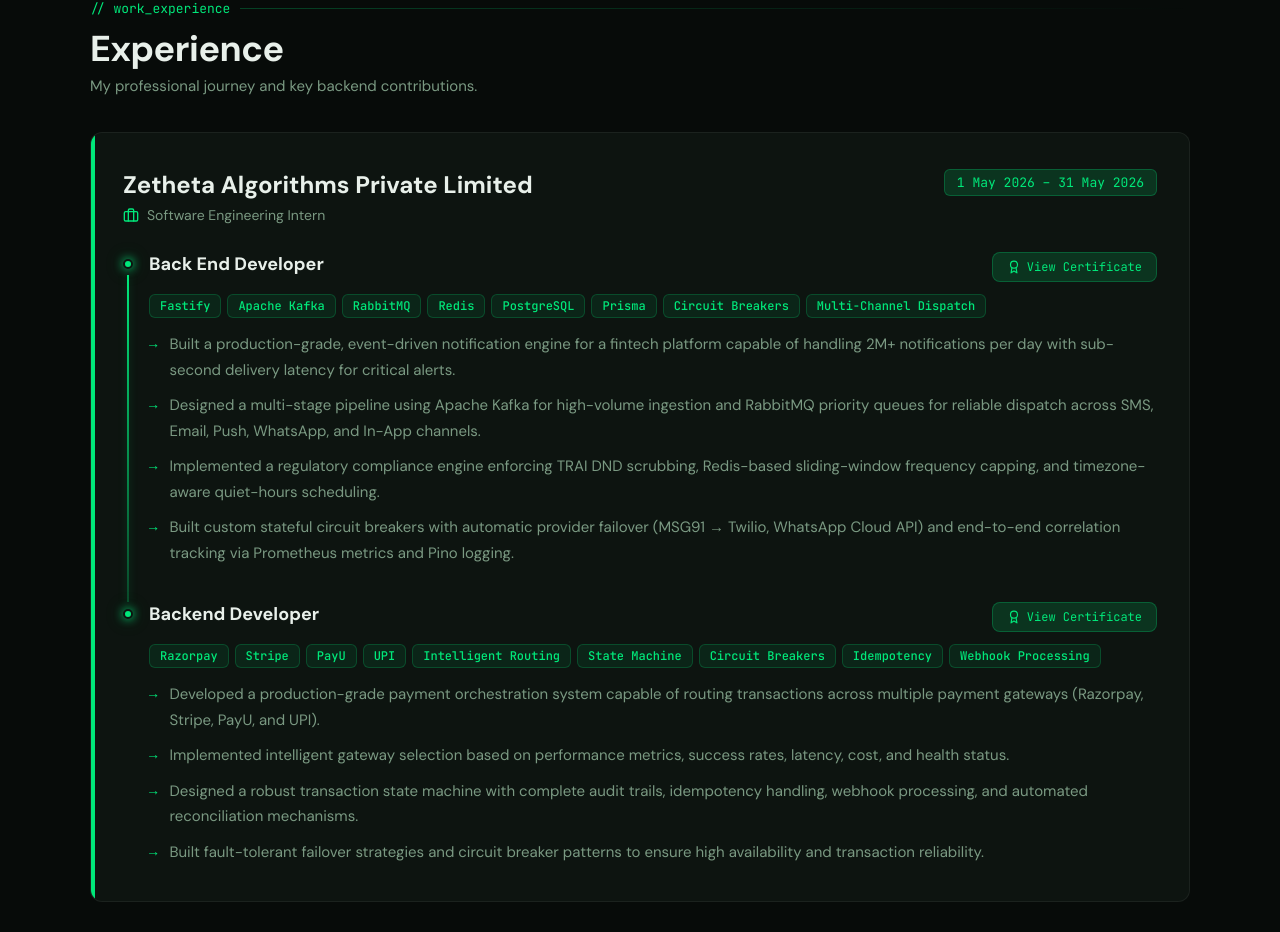
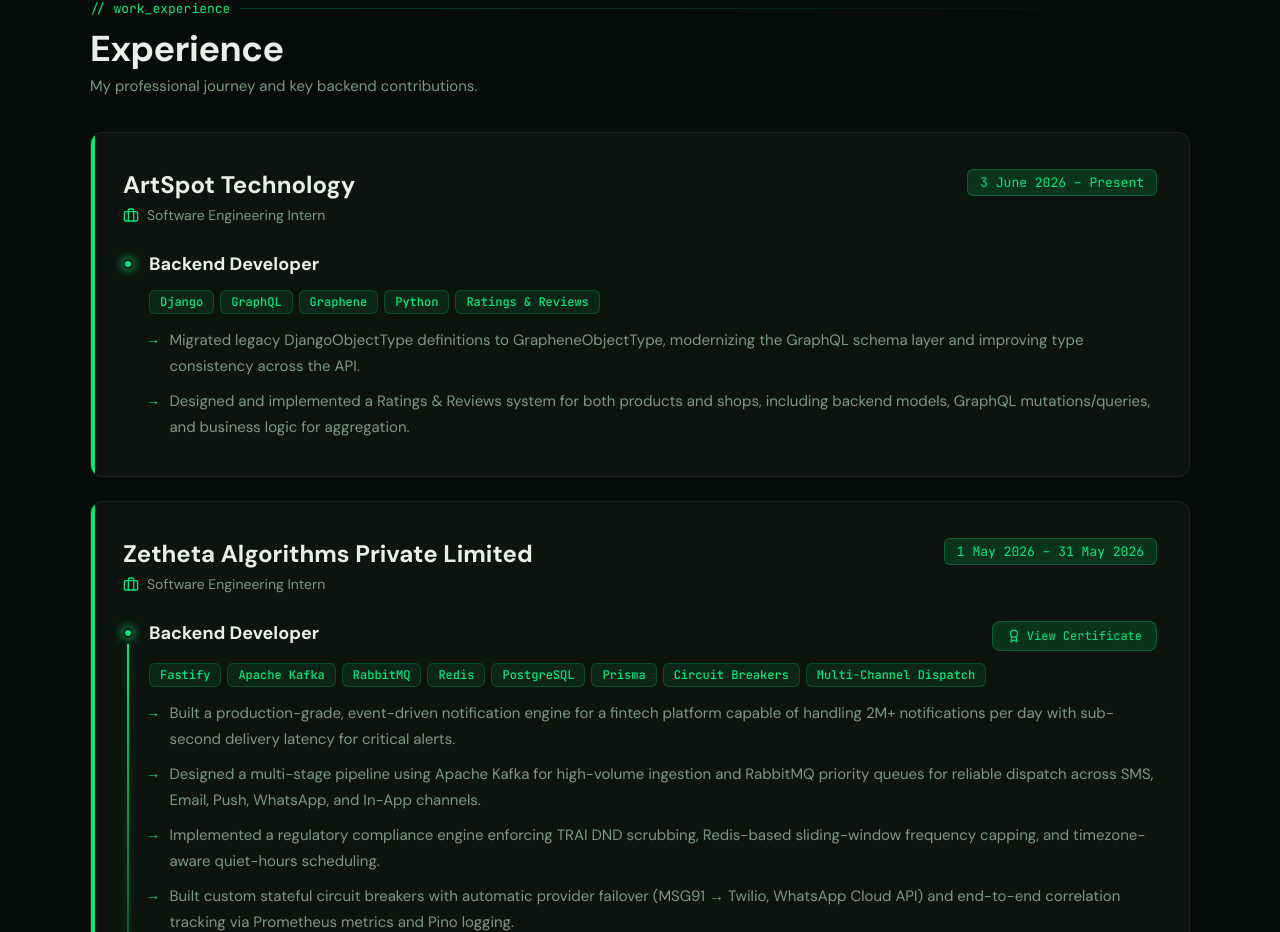
Before and after one commit to Coder-badsara/Portfolio, a Next.js app: page / in a window 1280 px wide. Shown: the part 2532-3464 px from the top of the page. Built offline with nearby package versions, Linux system fonts and the light colour scheme.

Commit message:
added new intern in experience

```diff
--- a/pages/index.jsx
+++ b/pages/index.jsx
@@ -210,7 +210,7 @@ export default function Portfolio() {
   const [isSending, setIsSending] = useState(false);
   const [submitStatus, setSubmitStatus] = useState({ type: "", message: "" });
   const typeTarget = "Backend Developer | Django Specialist";
-  const resumeUrl = "https://drive.google.com/file/d/1XKCz_tWR7FVTZqjOH26112KKEmNOwyBY/view?usp=sharing";
+  const resumeUrl = "https://drive.google.com/file/d/1LhUMO0qCkmrP-TclYQBr5wYLQTwBijN7/view?usp=sharing";
 
   useEffect(() => {
     const handleScroll = () => setScrolled(window.scrollY > 40);
@@ -548,6 +548,96 @@ export default function Portfolio() {
           </p>
 
           <div style={{ display: "flex", flexDirection: "column", gap: 24 }}>
+            {/* ArtSpot Technology Experience */}
+            <div
+              style={{
+                ...style.card,
+                padding: "36px 32px",
+                position: "relative",
+                overflow: "hidden",
+                transition: "all 0.3s ease",
+              }}
+              onMouseEnter={e => {
+                e.currentTarget.style.borderColor = COLORS.accentBorder;
+                e.currentTarget.style.background = COLORS.bgCardHover;
+              }}
+              onMouseLeave={e => {
+                e.currentTarget.style.borderColor = COLORS.border;
+                e.currentTarget.style.background = COLORS.bgCard;
+              }}
+            >
+              {/* Green left accent border strip */}
+              <div style={{ position: "absolute", left: 0, top: 0, bottom: 0, width: 4, background: COLORS.accent }} />
+
+              {/* Company Header */}
+              <div style={{ marginBottom: 28, display: "flex", justifyContent: "space-between", alignItems: "flex-start", flexWrap: "wrap", gap: 16 }}>
+                <div>
+                  <h3 style={{ fontWeight: 700, fontSize: 24, color: COLORS.textPrimary, marginBottom: 6 }}>
+                    ArtSpot Technology
+                  </h3>
+                  <div style={{ display: "flex", alignItems: "center", gap: 8, color: COLORS.textSecondary, fontSize: 14 }}>
+                    <Briefcase size={16} color={COLORS.accent} />
+                    <span>Software Engineering Intern</span>
+                  </div>
+                </div>
+                <span style={{ ...style.mono, fontSize: 13, ...style.accentBg, padding: "4px 12px", borderRadius: 6 }}>
+                  3 June 2026 – Present
+                </span>
+              </div>
+
+              {/* Single Project Timeline */}
+              <div style={{ display: "flex", flexDirection: "column" }}>
+                <div style={{ display: "flex", gap: 16 }}>
+                  <div style={{ display: "flex", flexDirection: "column", alignItems: "center", flexShrink: 0 }}>
+                    {/* Glowing neon dot */}
+                    <div style={{
+                      width: 10,
+                      height: 10,
+                      borderRadius: "50%",
+                      background: COLORS.accent,
+                      boxShadow: `0 0 10px ${COLORS.accent}, 0 0 20px ${COLORS.accentBorder}`,
+                      marginTop: 7,
+                      zIndex: 2,
+                      border: `2px solid ${COLORS.bgCard}`
+                    }} />
+                  </div>
+
+                  <div style={{ flex: 1 }}>
+                    {/* Project Header */}
+                    <div style={{ display: "flex", justifyContent: "space-between", alignItems: "flex-start", flexWrap: "wrap", gap: 12, marginBottom: 12 }}>
+                      <div>
+                        <h4 style={{ fontWeight: 700, fontSize: 18, color: COLORS.textPrimary, marginBottom: 2 }}>
+                          Backend Developer
+                        </h4>
+                      </div>
+                    </div>
+
+                    {/* Tags */}
+                    <div style={{ display: "flex", flexWrap: "wrap", gap: 6, marginBottom: 14 }}>
+                      {["Django", "GraphQL", "Graphene", "Python", "Ratings & Reviews"].map((tech) => (
+                        <Badge key={tech} variant="skill">{tech}</Badge>
+                      ))}
+                    </div>
+
+                    {/* Description bullets */}
+                    <div style={{ display: "flex", flexDirection: "column", gap: 10 }}>
+                      {[
+                        "Migrated legacy DjangoObjectType definitions to GrapheneObjectType, modernizing the GraphQL schema layer and improving type consistency across the API.",
+                        "Designed and implemented a Ratings & Reviews system for both products and shops, including backend models, GraphQL mutations/queries, and business logic for aggregation."
+                      ].map((bullet, idx) => (
+                        <div key={idx} style={{ display: "flex", gap: 12, alignItems: "flex-start" }}>
+                          <span style={{ color: COLORS.accent, ...style.mono, fontSize: 14, marginTop: 2 }}>→</span>
+                          <p style={{ color: COLORS.textSecondary, fontSize: 15, lineHeight: 1.7, margin: 0 }}>
+                            {bullet}
+                          </p>
+                        </div>
+                      ))}
+                    </div>
+                  </div>
+                </div>
+              </div>
+            </div>
+
             <div
               style={{
                 ...style.card,
@@ -616,7 +706,7 @@ export default function Portfolio() {
                     <div style={{ display: "flex", justifyContent: "space-between", alignItems: "flex-start", flexWrap: "wrap", gap: 12, marginBottom: 12 }}>
                       <div>
                         <h4 style={{ fontWeight: 700, fontSize: 18, color: COLORS.textPrimary, marginBottom: 2 }}>
-                          Back End Developer
+                          Backend Developer
                         </h4>
                       </div>
                       <a
```
